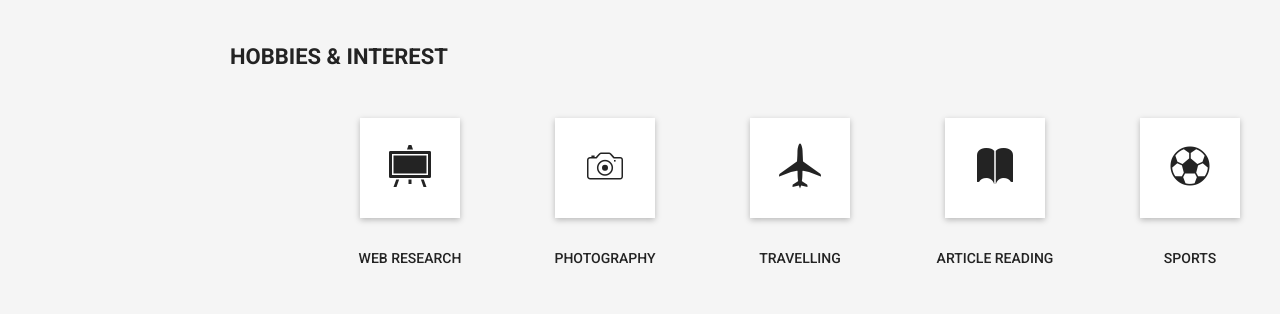
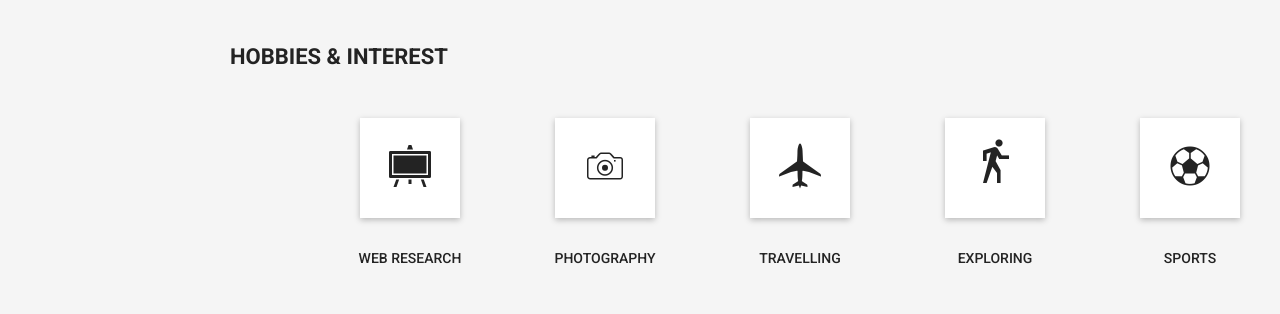
Before and after one commit to Khaledhaouas/PersonalWebSite, a plain HTML site: page index.html in a window 1280 px wide. Shown: the part 4900-5214 px from the top of the page. Drawn offline with Linux system fonts and the light colour scheme; some packages are replaced by stand-ins of ours; a script that the page names is missing; files whose address does not match are found by name.

Commit message:
change hobbies

```diff
--- a/index.html
+++ b/index.html
@@ -578,8 +578,8 @@
                     </div> <!-- end .col-sm-2 -->
                     <div class="col-sm-2 col-xs-6">
                         <div class="icon-box">
-                            <div class="icon"><i class="ion-ios-book"></i></div>
-                            <h6>Article Reading</h6>
+                            <div class="icon"><i class="md-directions-walk"></i></div>
+                            <h6>Exploring</h6>
                         </div> <!-- end .icon-box -->
                     </div> <!-- end .col-sm-2 -->
                     <div class="col-sm-2 col-xs-6">
```
